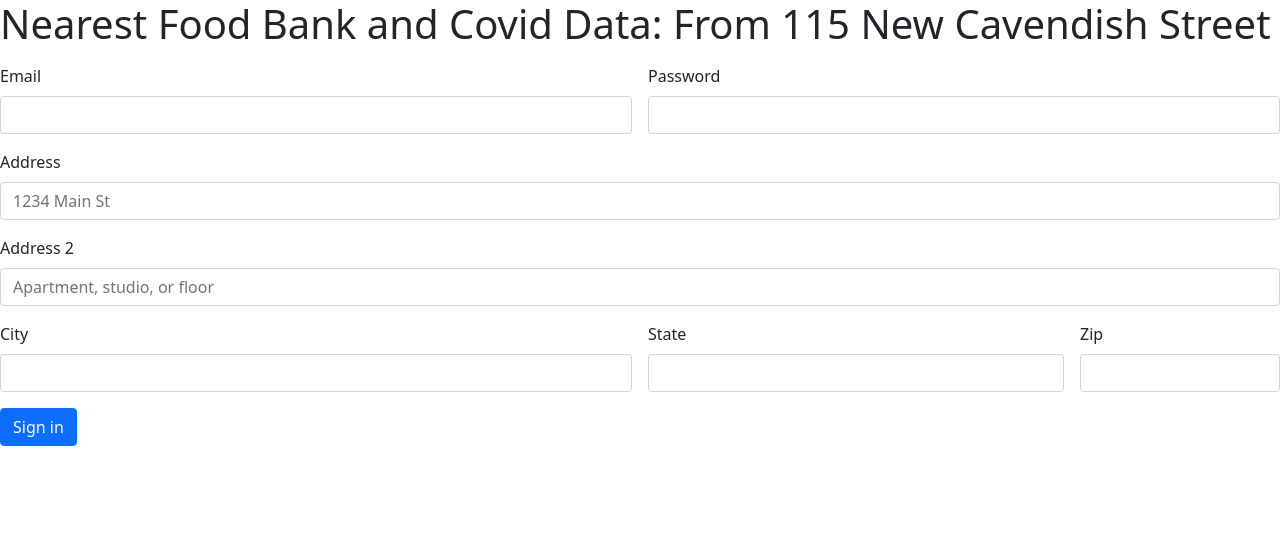
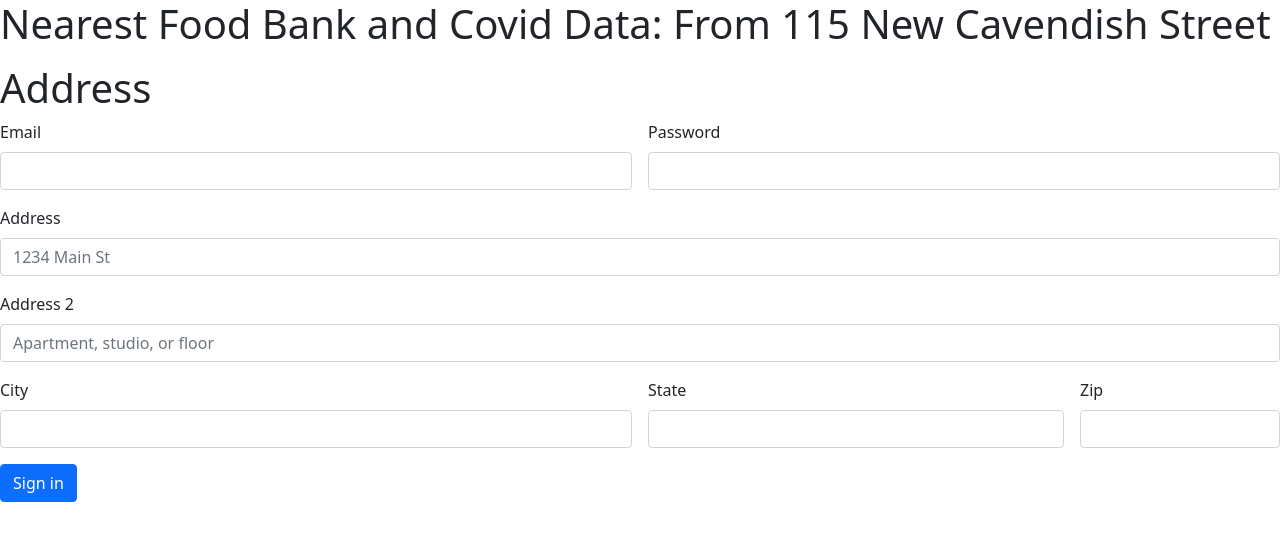
Before and after one commit to SunheeEllisseKim/FoodForAll-Hosted, a Django app: page /foodbank/ in a window 1280 px wide. Shown: the top 541 px of the page. Run offline with Django 4.2, Linux system fonts and the light colour scheme; data that the repository does not hold is empty; parts of the project's set-up code (start-up, migrations or seed data) failed here and were passed over; some libraries are stand-ins or nearby versions.

Commit message:
Fixed some formatting

```diff
--- a/home/templates/index1.html
+++ b/home/templates/index1.html
@@ -11,9 +11,15 @@
     <title>Food Banks</title>
   </head>
   <body>
-    <h1>Nearest Food Bank and Covid Data: From 115 New Cavendish Street</h1>
-    <p> {{FoodBankData|safe}}</p>
-    <container>
+    <div class="container2">
+        <h1>Nearest Food Bank and Covid Data: From 115 New Cavendish Street</h1>
+        <p> {{FoodBankData|safe}}</p>
+    </div>
+
+
+
+    <div class="container1">
+        <h1>Address</h1>
         <form class="row g-3">
             <div class="col-md-6">
             <label for="inputEmail4" class="form-label">Email</label>
@@ -47,7 +53,7 @@
             <button type="submit" class="btn btn-primary">Sign in</button>
             </div>
         </form>
-    </container>
+    </div>
     <script src="https://cdn.jsdelivr.net/npm/@popperjs/core@2.10.2/dist/umd/popper.min.js" integrity="sha384-7+zCNj/IqJ95wo16oMtfsKbZ9ccEh31eOz1HGyDuCQ6wgnyJNSYdrPa03rtR1zdB" crossorigin="anonymous"></script>
     <script src="https://cdn.jsdelivr.net/npm/bootstrap@5.1.3/dist/js/bootstrap.min.js" integrity="sha384-QJHtvGhmr9XOIpI6YVutG+2QOK9T+ZnN4kzFN1RtK3zEFEIsxhlmWl5/YESvpZ13" crossorigin="anonymous"></script>
   </body>
```
